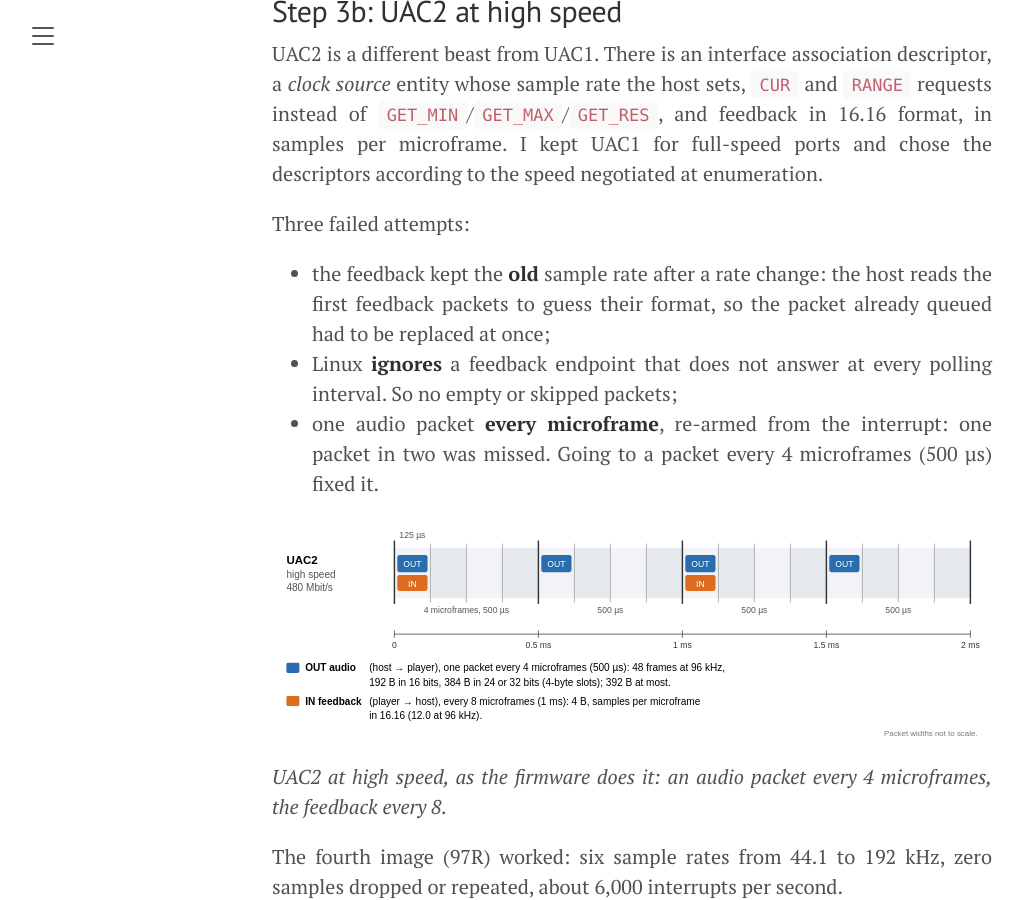
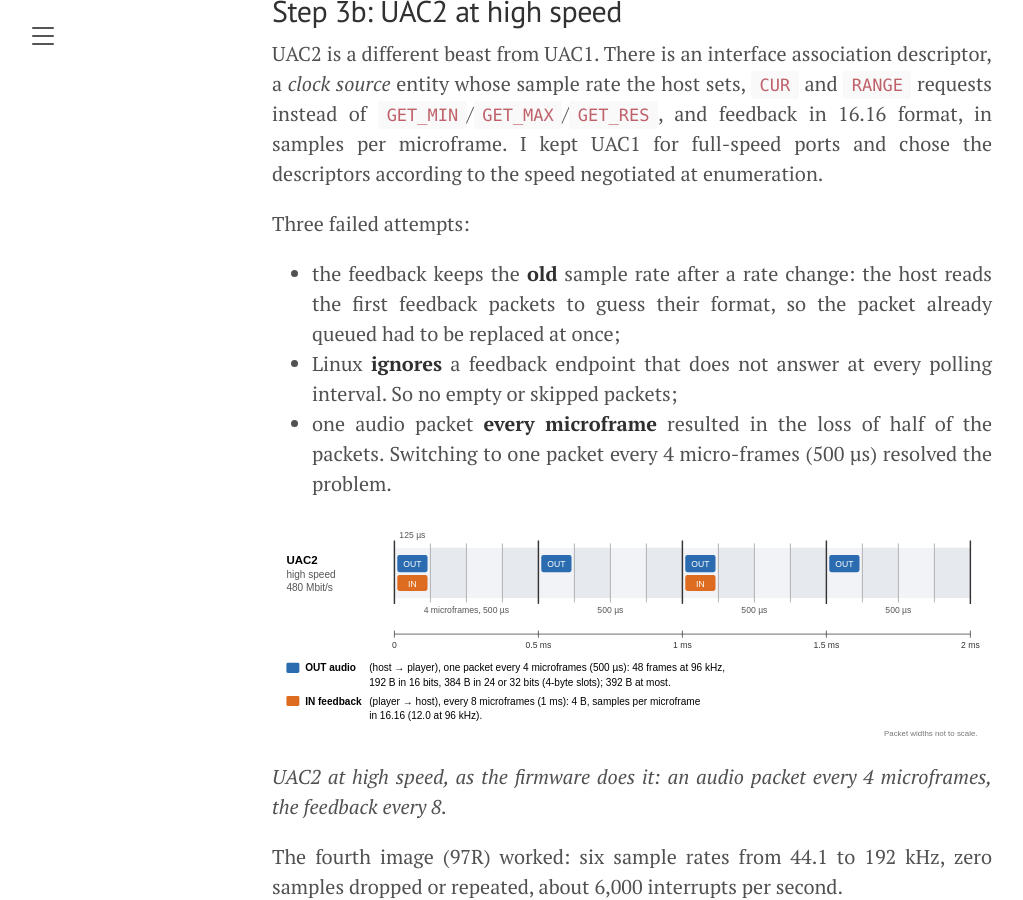
Before and after one commit to berettavexee/berettavexee.github.io, a Jekyll site: the page built from _posts/2026-10-31-echo-mini-usb-sound-card.md, in a window 1280 px wide and 900 px high, scrolled down 6079 px. Shown: the whole window, without its empty margins (8-1031 px from the left). Built offline with Jekyll 4.4.1, drawn with Linux system fonts in a browser that asks for light colours.

Commit message:
Fix wording and clarify UAC2 feedback issues

```diff
--- a/_posts/2026-10-31-echo-mini-usb-sound-card.md
+++ b/_posts/2026-10-31-echo-mini-usb-sound-card.md
@@ -84,9 +84,9 @@ UAC2 is a different beast from UAC1. There is an interface association descripto
 
 Three failed attempts:
 
-- the feedback kept the **old** sample rate after a rate change: the host reads the first feedback packets to guess their format, so the packet already queued had to be replaced at once;
+- the feedback keeps the **old** sample rate after a rate change: the host reads the first feedback packets to guess their format, so the packet already queued had to be replaced at once;
 - Linux **ignores** a feedback endpoint that does not answer at every polling interval. So no empty or skipped packets;
-- one audio packet **every microframe**, re-armed from the interrupt: one packet in two was missed. Going to a packet every 4 microframes (500 µs) fixed it.
+- one audio packet **every microframe** resulted in the loss of half of the packets. Switching to one packet every 4 micro-frames (500 µs) resolved the problem.
 
 ![UAC2 packets at high speed](/assets/img/echo-mini-uac2-frames.svg)
 *UAC2 at high speed, as the firmware does it: an audio packet every 4 microframes, the feedback every 8.*
```
